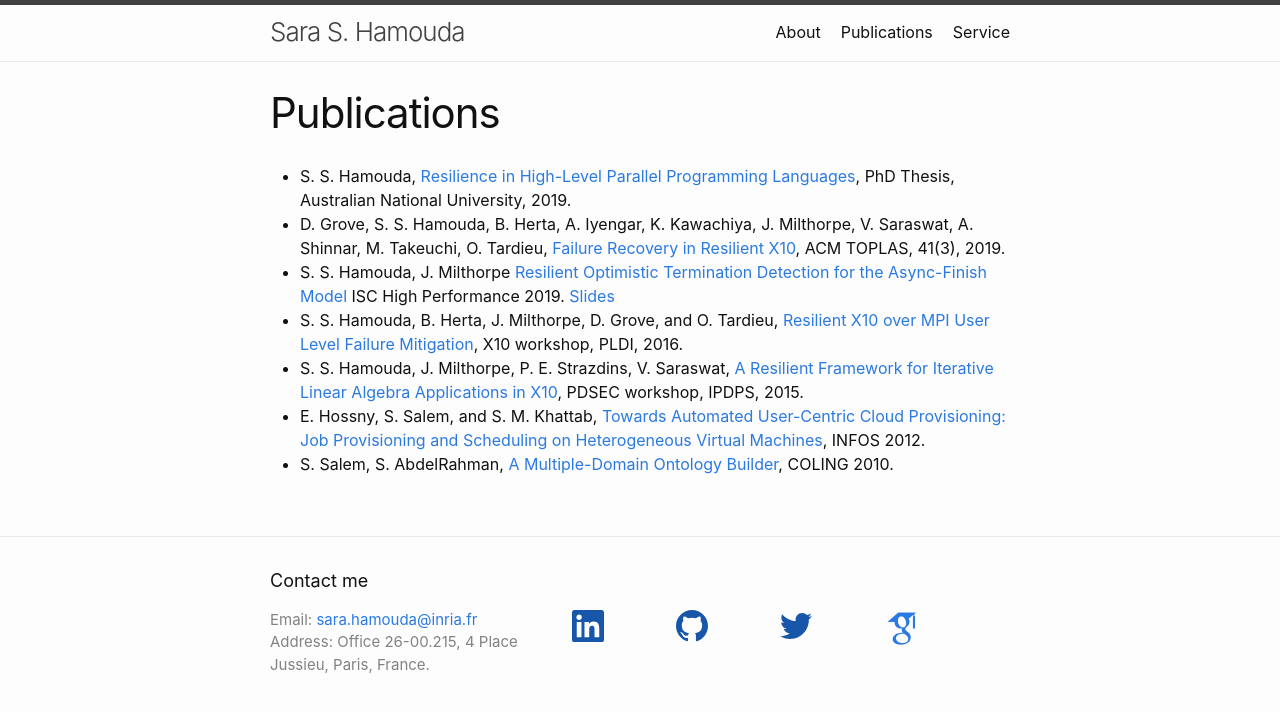
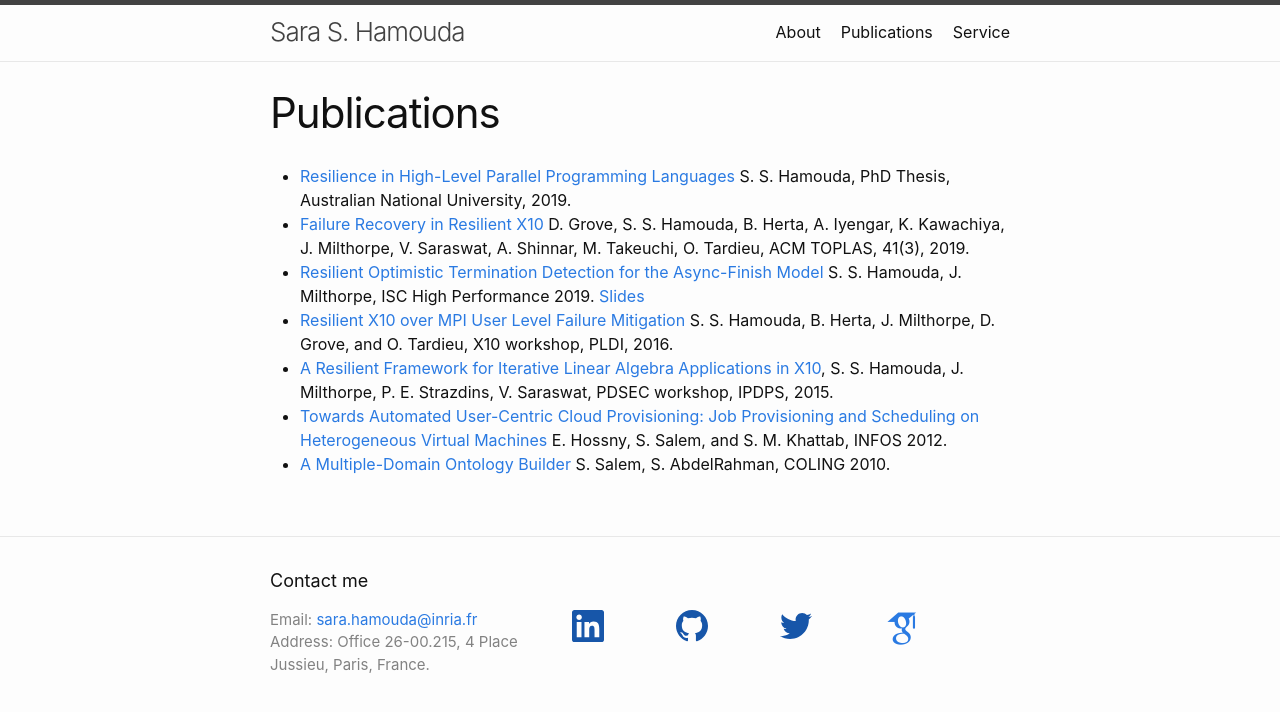
Before and after one commit to shamouda/shamouda.github.io, a Jekyll site: the page built from publications.md, in a window 1280 px wide. Shown: the top 712 px of the page. Built offline with Jekyll 4.4.1, drawn with Linux system fonts in a browser that asks for light colours; some web fonts are replaced.

```diff
--- a/publications.md
+++ b/publications.md
@@ -3,10 +3,10 @@ layout: page
 title: Publications
 permalink: /publications/
 ---
-- S. S. Hamouda, [Resilience in High-Level Parallel Programming Languages](https://openresearch-repository.anu.edu.au/handle/1885/164137), PhD Thesis, Australian National University, 2019.
-- D. Grove, S. S. Hamouda, B. Herta, A. Iyengar, K. Kawachiya, J. Milthorpe, V. Saraswat, A. Shinnar, M. Takeuchi, O. Tardieu, [Failure Recovery in Resilient X10](https://dl.acm.org/citation.cfm?id=3332372), ACM TOPLAS, 41(3), 2019.
-- S. S. Hamouda, J. Milthorpe [Resilient Optimistic Termination Detection for the Async-Finish Model](papers/Hamouda2019_ISC_HPC.pdf) ISC High Performance 2019. [Slides](papers/ISC19_OptFinish_Pres.pdf)
-- S. S. Hamouda, B. Herta, J. Milthorpe, D. Grove, and O. Tardieu, [Resilient X10 over MPI User Level Failure Mitigation](https://dl.acm.org/citation.cfm?id=2931030), X10 workshop, PLDI, 2016.
-- S. S. Hamouda, J. Milthorpe, P. E. Strazdins, V. Saraswat, [A Resilient Framework for Iterative Linear Algebra Applications in X10](http://ieeexplore.ieee.org/abstract/document/7284416/), PDSEC workshop, IPDPS, 2015.
-- E. Hossny, S. Salem, and S. M. Khattab, [Towards Automated User-Centric Cloud Provisioning: Job Provisioning and Scheduling on Heterogeneous Virtual Machines](http://ieeexplore.ieee.org/abstract/document/6236557/), INFOS 2012.
-- S. Salem, S. AbdelRahman, [A Multiple-Domain Ontology Builder](https://dl.acm.org/citation.cfm?id=1873890), COLING 2010.
+- [Resilience in High-Level Parallel Programming Languages](https://openresearch-repository.anu.edu.au/handle/1885/164137) S. S. Hamouda, PhD Thesis, Australian National University, 2019.
+- [Failure Recovery in Resilient X10](https://dl.acm.org/citation.cfm?id=3332372) D. Grove, S. S. Hamouda, B. Herta, A. Iyengar, K. Kawachiya, J. Milthorpe, V. Saraswat, A. Shinnar, M. Takeuchi, O. Tardieu, ACM TOPLAS, 41(3), 2019.
+- [Resilient Optimistic Termination Detection for the Async-Finish Model](papers/Hamouda2019_ISC_HPC.pdf) S. S. Hamouda, J. Milthorpe, ISC High Performance 2019. [Slides](papers/ISC19_OptFinish_Pres.pdf)
+- [Resilient X10 over MPI User Level Failure Mitigation](https://dl.acm.org/citation.cfm?id=2931030) S. S. Hamouda, B. Herta, J. Milthorpe, D. Grove, and O. Tardieu, X10 workshop, PLDI, 2016.
+- [A Resilient Framework for Iterative Linear Algebra Applications in X10](http://ieeexplore.ieee.org/abstract/document/7284416/), S. S. Hamouda, J. Milthorpe, P. E. Strazdins, V. Saraswat, PDSEC workshop, IPDPS, 2015.
+- [Towards Automated User-Centric Cloud Provisioning: Job Provisioning and Scheduling on Heterogeneous Virtual Machines](http://ieeexplore.ieee.org/abstract/document/6236557/) E. Hossny, S. Salem, and S. M. Khattab, INFOS 2012.
+- [A Multiple-Domain Ontology Builder](https://dl.acm.org/citation.cfm?id=1873890) S. Salem, S. AbdelRahman, COLING 2010.
```
